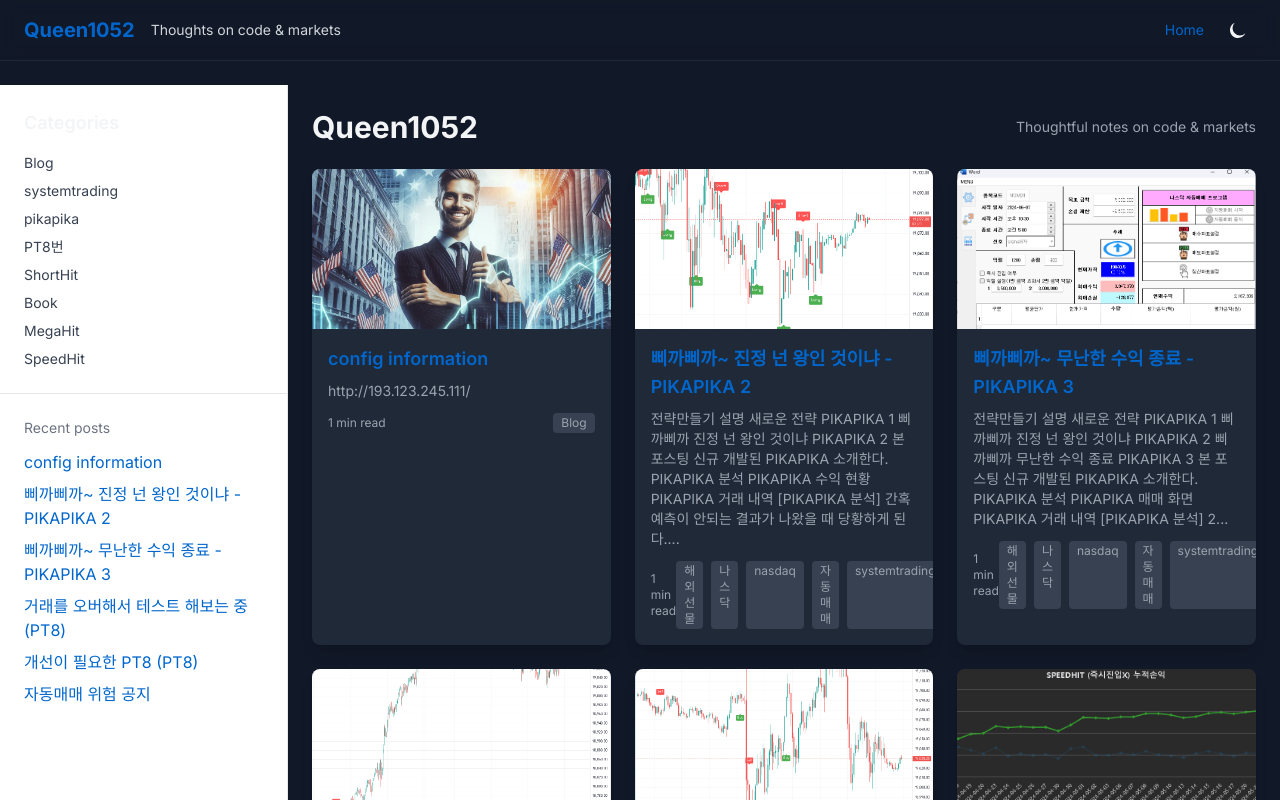
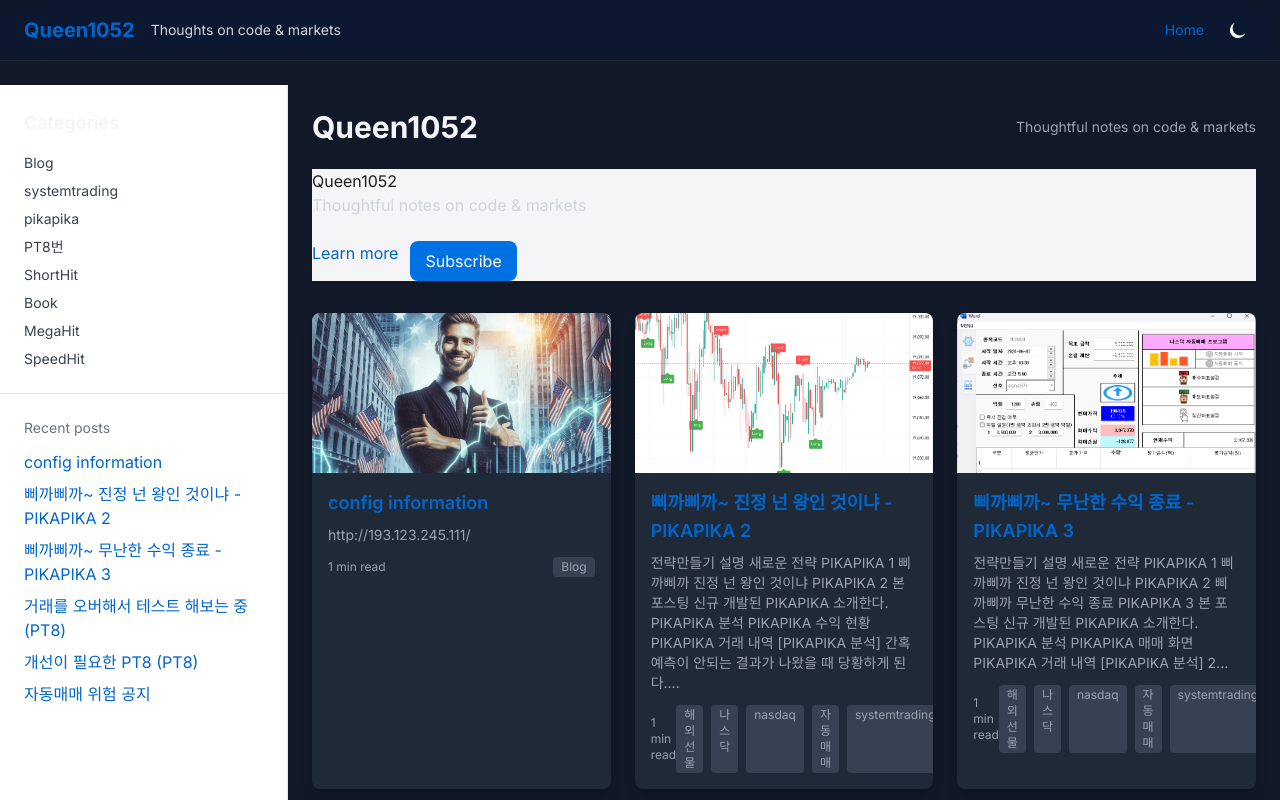
Before and after one commit to queen1052/queen1052.github.io, a Vue app in the folder site/: page / in a window 1280 px wide. Shown: the top 800 px of the page. Built offline with nearby package versions, Linux system fonts and the light colour scheme.

Commit message:
Apply Apple-inspired classes across Vue app: nav-glass header, hero, card-apple, CTAs

```diff
--- a/site/src/components/PostCard.vue
+++ b/site/src/components/PostCard.vue
@@ -1,5 +1,5 @@
 <template>
-  <article class="rounded-lg overflow-hidden shadow-lg bg-white dark:bg-gray-800">
+  <article class="card-apple rounded-lg overflow-hidden shadow-lg bg-white dark:bg-gray-800">
     <img :src="card.image" alt="" class="w-full h-40 object-cover">
     <div class="p-4">
       <router-link :to="`/posts/${card.slug}`" class="text-lg font-semibold text-gray-900 dark:text-gray-100 hover:text-primary">{{ card.title }}</router-link>
--- a/site/src/components/SiteHeader.vue
+++ b/site/src/components/SiteHeader.vue
@@ -1,5 +1,5 @@
 <template>
-  <header class="bg-white/60 dark:bg-gray-900/80 backdrop-blur sticky top-0 z-40 border-b border-gray-200 dark:border-gray-800">
+  <header class="nav-glass sticky top-0 z-40 border-b border-gray-200 dark:border-gray-800">
     <div class="container mx-auto px-6 py-3 flex items-center justify-between">
       <div class="flex items-center gap-4">
         <router-link to="/" class="text-xl font-bold">Queen1052</router-link>
--- a/site/src/pages/Home.vue
+++ b/site/src/pages/Home.vue
@@ -7,6 +7,17 @@
           <h1 class="text-3xl font-bold">Queen1052</h1>
           <p class="text-sm text-gray-500 dark:text-gray-400">Thoughtful notes on code & markets</p>
         </div>
+
+        <section class="section-light">
+          <div class="container-980 hero-center mb-8">
+            <h1 class="display-hero">Queen1052</h1>
+            <p class="body-text text-gray-600 dark:text-gray-300">Thoughtful notes on code & markets</p>
+            <div class="mt-6 flex gap-3">
+              <router-link to="/about" class="btn-pill">Learn more</router-link>
+              <router-link to="/" class="btn-apple">Subscribe</router-link>
+            </div>
+          </div>
+        </section>
 
         <div class="grid grid-cols-1 md:grid-cols-2 lg:grid-cols-3 gap-6">
           <PostCard v-for="post in posts" :key="post.slug" :card="post" />
```
